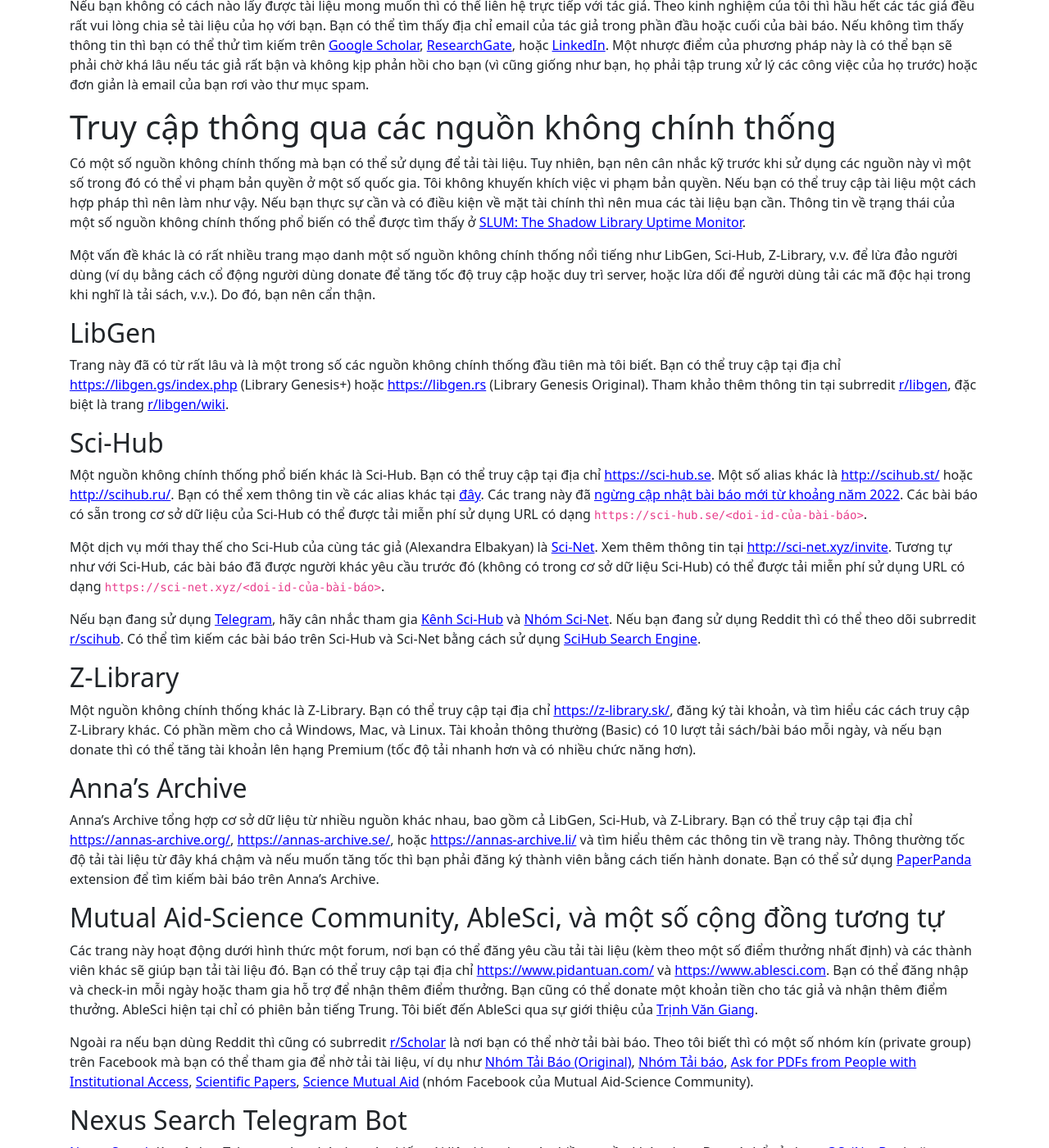
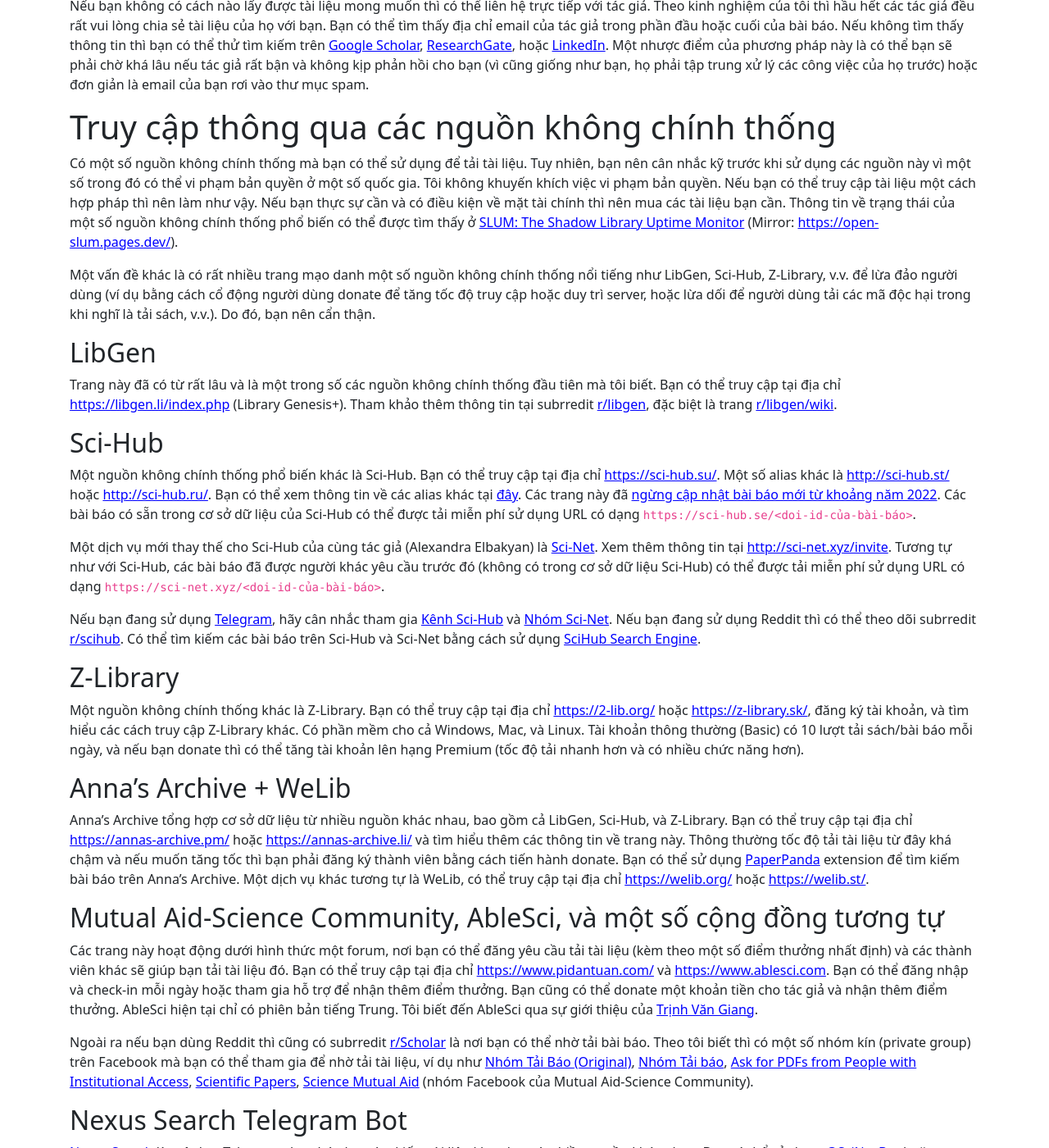
Before and after one commit to hoanganhduc/hoanganhduc.github.io, a Jekyll site: the page built from _posts/2025-05-05-một-số-phương-pháp-tải-bài-báo-khoa-học.md, in a window 1280 px wide and 1400 px high, scrolled down 3176 px. Shown: the whole window at 82% size. Built offline with Jekyll 4.4.1, drawn with Linux system fonts in a browser that asks for light colours; nearby versions of some CDN libraries; comment, search, counter and statistics services are not loaded; a style sheet for code colours, icons or effects is not loaded; some of the changed text lies outside the part shown.

Commit message:
Updated @ 2026-02-02  09:23:17 ICT

```diff
--- a/_posts/2025-05-05-một-số-phương-pháp-tải-bài-báo-khoa-học.md
+++ b/_posts/2025-05-05-một-số-phương-pháp-tải-bài-báo-khoa-học.md
@@ -75,17 +75,17 @@ Nếu bạn không có cách nào lấy được tài liệu mong muốn thì c
 
 # Truy cập thông qua các nguồn không chính thống
 
-Có một số nguồn không chính thống mà bạn có thể sử dụng để tải tài liệu. Tuy nhiên, bạn nên cân nhắc kỹ trước khi sử dụng các nguồn này vì một số trong đó có thể vi phạm bản quyền ở một số quốc gia. Tôi không khuyến khích việc vi phạm bản quyền. Nếu bạn có thể truy cập tài liệu một cách hợp pháp thì nên làm như vậy. Nếu bạn thực sự cần và có điều kiện về mặt tài chính thì nên mua các tài liệu bạn cần. Thông tin về trạng thái của một số nguồn không chính thống phổ biến có thể được tìm thấy ở [SLUM: The Shadow Library Uptime Monitor](https://open-slum.org).
+Có một số nguồn không chính thống mà bạn có thể sử dụng để tải tài liệu. Tuy nhiên, bạn nên cân nhắc kỹ trước khi sử dụng các nguồn này vì một số trong đó có thể vi phạm bản quyền ở một số quốc gia. Tôi không khuyến khích việc vi phạm bản quyền. Nếu bạn có thể truy cập tài liệu một cách hợp pháp thì nên làm như vậy. Nếu bạn thực sự cần và có điều kiện về mặt tài chính thì nên mua các tài liệu bạn cần. Thông tin về trạng thái của một số nguồn không chính thống phổ biến có thể được tìm thấy ở [SLUM: The Shadow Library Uptime Monitor](https://open-slum.org) (Mirror: [https://open-slum.pages.dev/](https://open-slum.pages.dev/)).
 
 Một vấn đề khác là có rất nhiều trang mạo danh một số nguồn không chính thống nổi tiếng như LibGen, Sci-Hub, Z-Library, v.v. để lừa đảo người dùng (ví dụ bằng cách cổ động người dùng donate để tăng tốc độ truy cập hoặc duy trì server, hoặc lừa dối để người dùng tải các mã độc hại trong khi nghĩ là tải sách, v.v.). Do đó, bạn nên cẩn thận.
 
 ## LibGen
 
-Trang này đã có từ rất lâu và là một trong số các nguồn không chính thống đầu tiên mà tôi biết. Bạn có thể truy cập tại địa chỉ [https://libgen.gs/index.php](https://libgen.gs/index.php) (Library Genesis+) hoặc [https://libgen.rs](https://libgen.rs) (Library Genesis Original). Tham khảo thêm thông tin tại subrredit [r/libgen](https://www.reddit.com/r/libgen/), đặc biệt là trang [r/libgen/wiki](https://www.reddit.com/r/libgen/wiki/index/).
+Trang này đã có từ rất lâu và là một trong số các nguồn không chính thống đầu tiên mà tôi biết. Bạn có thể truy cập tại địa chỉ [https://libgen.li/index.php](https://libgen.li/index.php) (Library Genesis+). Tham khảo thêm thông tin tại subrredit [r/libgen](https://www.reddit.com/r/libgen/), đặc biệt là trang [r/libgen/wiki](https://www.reddit.com/r/libgen/wiki/index/).
 
 ## Sci-Hub
 
-Một nguồn không chính thống phổ biến khác là Sci-Hub. Bạn có thể truy cập tại địa chỉ [https://sci-hub.se](https://sci-hub.se). Một số alias khác là [http://scihub.st/](http://scihub.st/) hoặc [http://scihub.ru/](http://scihub.ru/). Bạn có thể xem thông tin về các alias khác tại [đây](https://sci-hub.se/mirrors). Các trang này đã [ngừng cập nhật bài báo mới từ khoảng năm 2022](https://www.reddit.com/r/scihub/comments/lofj0r/announcement_scihub_has_been_paused_no_new/). Các bài báo có sẵn trong cơ sở dữ liệu của Sci-Hub có thể được tải miễn phí sử dụng URL có dạng `https://sci-hub.se/<doi-id-của-bài-báo>`.
+Một nguồn không chính thống phổ biến khác là Sci-Hub. Bạn có thể truy cập tại địa chỉ [https://sci-hub.su/](https://sci-hub.su/). Một số alias khác là [http://sci-hub.st/](http://sci-hub.st/) hoặc [http://sci-hub.ru/](http://sci-hub.ru/). Bạn có thể xem thông tin về các alias khác tại [đây](https://sci-hub.se/mirrors). Các trang này đã [ngừng cập nhật bài báo mới từ khoảng năm 2022](https://www.reddit.com/r/scihub/comments/lofj0r/announcement_scihub_has_been_paused_no_new/). Các bài báo có sẵn trong cơ sở dữ liệu của Sci-Hub có thể được tải miễn phí sử dụng URL có dạng `https://sci-hub.se/<doi-id-của-bài-báo>`.
 
 Một dịch vụ mới thay thế cho Sci-Hub của cùng tác giả (Alexandra Elbakyan) là [Sci-Net](https://sci-net.xyz). <!-- Sci-Net yêu cầu một lượng nhất định [$scihub meme coin](https://www.scihub.fans) (ít nhất <span id="amount-display">1000</span> coin <span id="crypto-display">SCIHUB</span>, hiện tại tương đương với khoảng <span id="result"></span> <span id="currency-display">VND</span>) để nhận mã mời, tạo tài khoản và yêu cầu tải bài báo.--> Xem thêm thông tin tại [http://sci-net.xyz/invite](http://sci-net.xyz/invite). Tương tự như với Sci-Hub, các bài báo đã được người khác yêu cầu trước đó (không có trong cơ sở dữ liệu Sci-Hub) có thể được tải miễn phí sử dụng URL có dạng `https://sci-net.xyz/<doi-id-của-bài-báo>`.
 
@@ -93,11 +93,11 @@ Nếu bạn đang sử dụng [Telegram](https://telegram.org), hãy cân nhắc
 
 ## Z-Library
 
-Một nguồn không chính thống khác là Z-Library. Bạn có thể truy cập tại địa chỉ [https://z-library.sk/](https://z-library.sk/), đăng ký tài khoản, và tìm hiểu các cách truy cập Z-Library khác. Có phần mềm cho cả Windows, Mac, và Linux. Tài khoản thông thường (Basic) có 10 lượt tải sách/bài báo mỗi ngày, và nếu bạn donate thì có thể tăng tài khoản lên hạng Premium (tốc độ tải nhanh hơn và có nhiều chức năng hơn).
+Một nguồn không chính thống khác là Z-Library. Bạn có thể truy cập tại địa chỉ [https://2-lib.org/](https://2-lib.org/) hoặc [https://z-library.sk/](https://z-library.sk/), đăng ký tài khoản, và tìm hiểu các cách truy cập Z-Library khác. Có phần mềm cho cả Windows, Mac, và Linux. Tài khoản thông thường (Basic) có 10 lượt tải sách/bài báo mỗi ngày, và nếu bạn donate thì có thể tăng tài khoản lên hạng Premium (tốc độ tải nhanh hơn và có nhiều chức năng hơn).
 
-## Anna's Archive
+## Anna's Archive + WeLib
 
-Anna's Archive tổng hợp cơ sở dữ liệu từ nhiều nguồn khác nhau, bao gồm cả LibGen, Sci-Hub, và Z-Library. Bạn có thể truy cập tại địa chỉ [https://annas-archive.org/](https://annas-archive.org/), [https://annas-archive.se/](https://annas-archive.se/), hoặc [https://annas-archive.li/](https://annas-archive.li/) và tìm hiểu thêm các thông tin về trang này. Thông thường tốc độ tải tài liệu từ đây khá chậm và nếu muốn tăng tốc thì bạn phải đăng ký thành viên bằng cách tiến hành donate. Bạn có thể sử dụng [PaperPanda](https://paperpanda.org/) extension để tìm kiếm bài báo trên Anna's Archive.
+Anna's Archive tổng hợp cơ sở dữ liệu từ nhiều nguồn khác nhau, bao gồm cả LibGen, Sci-Hub, và Z-Library. Bạn có thể truy cập tại địa chỉ [https://annas-archive.pm/](https://annas-archive.pm/) hoặc [https://annas-archive.li/](https://annas-archive.li/) và tìm hiểu thêm các thông tin về trang này. Thông thường tốc độ tải tài liệu từ đây khá chậm và nếu muốn tăng tốc thì bạn phải đăng ký thành viên bằng cách tiến hành donate. Bạn có thể sử dụng [PaperPanda](https://paperpanda.org/) extension để tìm kiếm bài báo trên Anna's Archive. Một dịch vụ khác tương tự là WeLib, có thể truy cập tại địa chỉ [https://welib.org/](https://welib.org/) hoặc [https://welib.st/](https://welib.st/).
 
 ## Mutual Aid-Science Community, AbleSci, và một số cộng đồng tương tự
 
```
Also changed, not shown: other parts of _posts/2025-05-05-một-số-phương-pháp-tải-bài-báo-khoa-học.md (+1 -1 lines), _posts/2025-12-07-bảng-tiêu-chuẩn-giáo-sư-phó-giáo-sư.md (+1 -1 lines), 1 other file.
